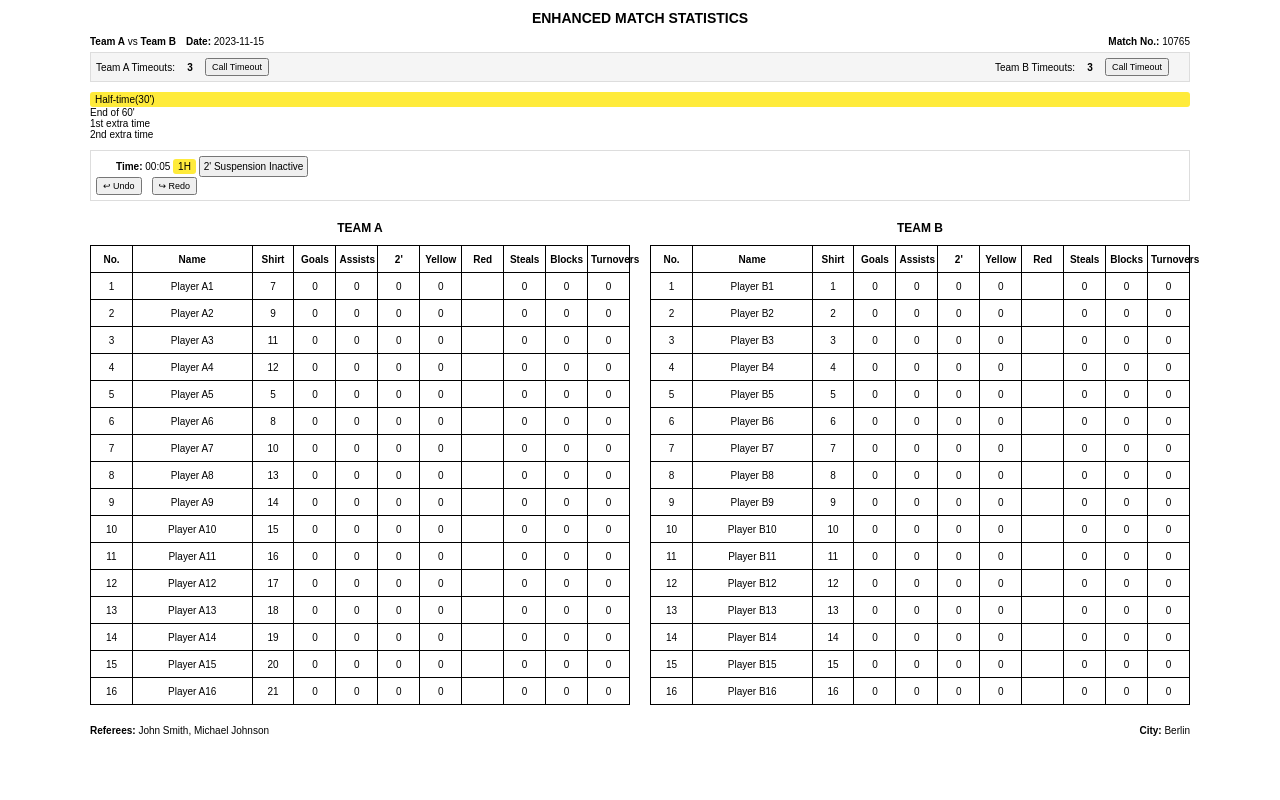
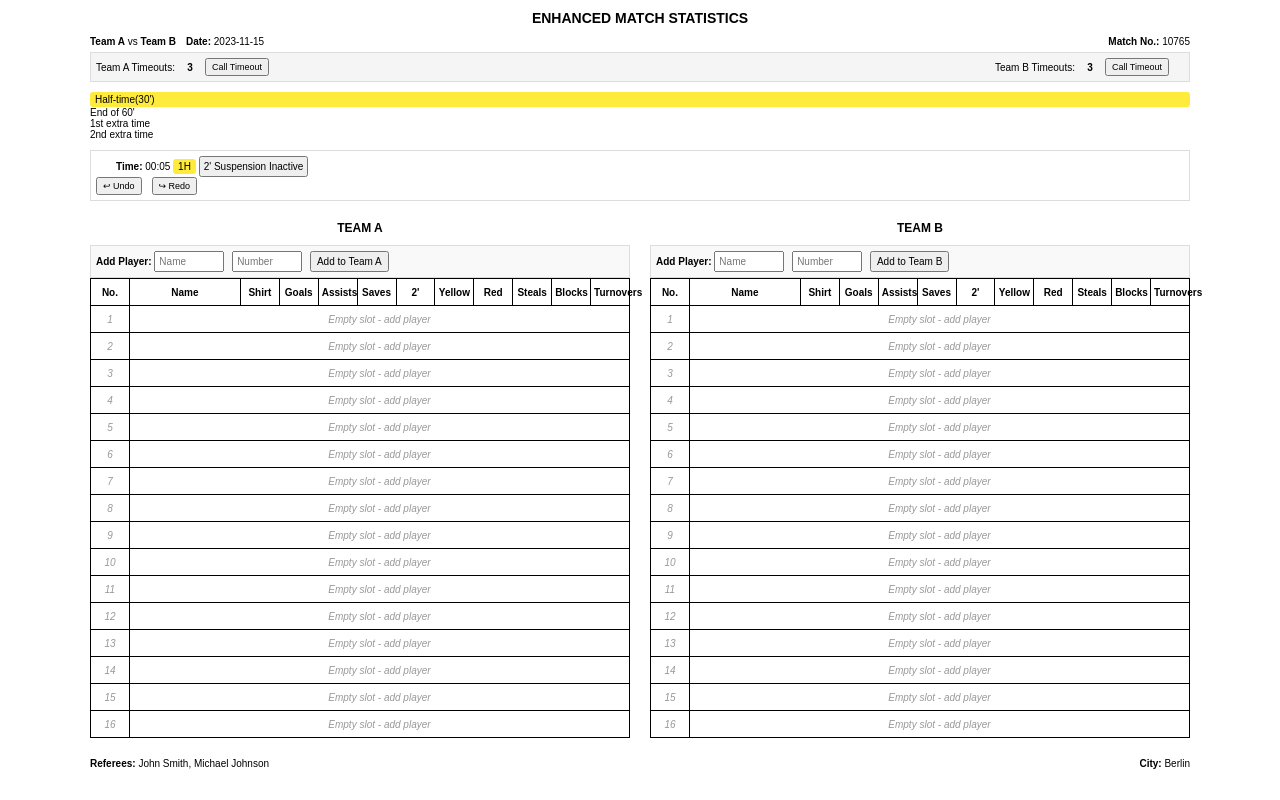
Before and after one commit to denvalpact/stat4m2, a plain HTML site: page index.html in a window 1280 px wide. Drawn offline with Linux system fonts and the light colour scheme.

Commit message:
add index.html

```diff
--- a/index.html
+++ b/index.html
@@ -230,6 +230,27 @@
         .context-menu button:hover {
             background-color: #f0f0f0;
         }
+
+        .add-player-form {
+            margin-top: 10px;
+            padding: 5px;
+            border: 1px solid #ddd;
+            background-color: #f9f9f9;
+        }
+
+        .add-player-form input {
+            margin-right: 5px;
+            width: 60px;
+        }
+
+        .add-player-form button {
+            padding: 3px 5px;
+        }
+
+        .empty-player {
+            color: #999;
+            font-style: italic;
+        }
     </style>
 </head>
 <body>
@@ -286,6 +307,15 @@
             <!-- Team A Column (Left) -->
             <div class="team-column team-a-column">
                 <div class="team-title">TEAM A</div>
+
+                <!-- Add Player Form for Team A -->
+                <div class="add-player-form">
+                    <strong>Add Player:</strong>
+                    <input type="text" id="player-name-a" placeholder="Name">
+                    <input type="number" id="player-number-a" placeholder="Number" min="1" max="99">
+                    <button id="add-player-a">Add to Team A</button>
+                </div>
+
                 <table class="stat-table" id="stats-table-a">
                     <thead>
                         <tr>
@@ -294,6 +324,7 @@
                             <th class="small-col">Shirt</th>
                             <th class="small-col">Goals</th>
                             <th class="small-col">Assists</th>
+                            <th class="small-col">Saves</th>
                             <th class="small-col">2'</th>
                             <th class="small-col">Yellow</th>
                             <th class="small-col">Red</th>
@@ -311,6 +342,15 @@
             <!-- Team B Column (Right) -->
             <div class="team-column team-b-column">
                 <div class="team-title">TEAM B</div>
+
+                <!-- Add Player Form for Team B -->
+                <div class="add-player-form">
+                    <strong>Add Player:</strong>
+                    <input type="text" id="player-name-b" placeholder="Name">
+                    <input type="number" id="player-number-b" placeholder="Number" min="1" max="99">
+                    <button id="add-player-b">Add to Team B</button>
+                </div>
+
                 <table class="stat-table" id="stats-table-b">
                     <thead>
                         <tr>
@@ -319,6 +359,7 @@
                             <th class="small-col">Shirt</th>
                             <th class="small-col">Goals</th>
                             <th class="small-col">Assists</th>
+                            <th class="small-col">Saves</th>
                             <th class="small-col">2'</th>
                             <th class="small-col">Yellow</th>
                             <th class="small-col">Red</th>
@@ -354,44 +395,38 @@
 
     <script>
         document.addEventListener('DOMContentLoaded', function() {
-            // Sample player data (would be provided before match)
+            // Initialize empty player data
             const players = {
-                A: [
-                    { id: 1, name: "Player A1", number: 7, goals: 0, assists: 0, twoMinutes: 0, yellowCards: 0, redCard: false, steals: 0, blocks: 0, turnovers: 0 },
-                    { id: 2, name: "Player A2", number: 9, goals: 0, assists: 0, twoMinutes: 0, yellowCards: 0, redCard: false, steals: 0, blocks: 0, turnovers: 0 },
-                    { id: 3, name: "Player A3", number: 11, goals: 0, assists: 0, twoMinutes: 0, yellowCards: 0, redCard: false, steals: 0, blocks: 0, turnovers: 0 },
-                    { id: 4, name: "Player A4", number: 12, goals: 0, assists: 0, twoMinutes: 0, yellowCards: 0, redCard: false, steals: 0, blocks: 0, turnovers: 0 },
-                    { id: 5, name: "Player A5", number: 5, goals: 0, assists: 0, twoMinutes: 0, yellowCards: 0, redCard: false, steals: 0, blocks: 0, turnovers: 0 },
-                    { id: 6, name: "Player A6", number: 8, goals: 0, assists: 0, twoMinutes: 0, yellowCards: 0, redCard: false, steals: 0, blocks: 0, turnovers: 0 },
-                    { id: 7, name: "Player A7", number: 10, goals: 0, assists: 0, twoMinutes: 0, yellowCards: 0, redCard: false, steals: 0, blocks: 0, turnovers: 0 },
-                    { id: 8, name: "Player A8", number: 13, goals: 0, assists: 0, twoMinutes: 0, yellowCards: 0, redCard: false, steals: 0, blocks: 0, turnovers: 0 },
-                    { id: 9, name: "Player A9", number: 14, goals: 0, assists: 0, twoMinutes: 0, yellowCards: 0, redCard: false, steals: 0, blocks: 0, turnovers: 0 },
-                    { id: 10, name: "Player A10", number: 15, goals: 0, assists: 0, twoMinutes: 0, yellowCards: 0, redCard: false, steals: 0, blocks: 0, turnovers: 0 },
-                    { id: 11, name: "Player A11", number: 16, goals: 0, assists: 0, twoMinutes: 0, yellowCards: 0, redCard: false, steals: 0, blocks: 0, turnovers: 0 },
-                    { id: 12, name: "Player A12", number: 17, goals: 0, assists: 0, twoMinutes: 0, yellowCards: 0, redCard: false, steals: 0, blocks: 0, turnovers: 0 },
-                    { id: 13, name: "Player A13", number: 18, goals: 0, assists: 0, twoMinutes: 0, yellowCards: 0, redCard: false, steals: 0, blocks: 0, turnovers: 0 },
-                    { id: 14, name: "Player A14", number: 19, goals: 0, assists: 0, twoMinutes: 0, yellowCards: 0, redCard: false, steals: 0, blocks: 0, turnovers: 0 },
-                    { id: 15, name: "Player A15", number: 20, goals: 0, assists: 0, twoMinutes: 0, yellowCards: 0, redCard: false, steals: 0, blocks: 0, turnovers: 0 },
-                    { id: 16, name: "Player A16", number: 21, goals: 0, assists: 0, twoMinutes: 0, yellowCards: 0, redCard: false, steals: 0, blocks: 0, turnovers: 0 }
-                ],
-                B: [
-                    { id: 1, name: "Player B1", number: 1, goals: 0, assists: 0, twoMinutes: 0, yellowCards: 0, redCard: false, steals: 0, blocks: 0, turnovers: 0 },
-                    { id: 2, name: "Player B2", number: 2, goals: 0, assists: 0, twoMinutes: 0, yellowCards: 0, redCard: false, steals: 0, blocks: 0, turnovers: 0 },
-                    { id: 3, name: "Player B3", number: 3, goals: 0, assists: 0, twoMinutes: 0, yellowCards: 0, redCard: false, steals: 0, blocks: 0, turnovers: 0 },
-                    { id: 4, name: "Player B4", number: 4, goals: 0, assists: 0, twoMinutes: 0, yellowCards: 0, redCard: false, steals: 0, blocks: 0, turnovers: 0 },
-                    { id: 5, name: "Player B5", number: 5, goals: 0, assists: 0, twoMinutes: 0, yellowCards: 0, redCard: false, steals: 0, blocks: 0, turnovers: 0 },
-                    { id: 6, name: "Player B6", number: 6, goals: 0, assists: 0, twoMinutes: 0, yellowCards: 0, redCard: false, steals: 0, blocks: 0, turnovers: 0 },
-                    { id: 7, name: "Player B7", number: 7, goals: 0, assists: 0, twoMinutes: 0, yellowCards: 0, redCard: false, steals: 0, blocks: 0, turnovers: 0 },
-                    { id: 8, name: "Player B8", number: 8, goals: 0, assists: 0, twoMinutes: 0, yellowCards: 0, redCard: false, steals: 0, blocks: 0, turnovers: 0 },
-                    { id: 9, name: "Player B9", number: 9, goals: 0, assists: 0, twoMinutes: 0, yellowCards: 0, redCard: false, steals: 0, blocks: 0, turnovers: 0 },
-                    { id: 10, name: "Player B10", number: 10, goals: 0, assists: 0, twoMinutes: 0, yellowCards: 0, redCard: false, steals: 0, blocks: 0, turnovers: 0 },
-                    { id: 11, name: "Player B11", number: 11, goals: 0, assists: 0, twoMinutes: 0, yellowCards: 0, redCard: false, steals: 0, blocks: 0, turnovers: 0 },
-                    { id: 12, name: "Player B12", number: 12, goals: 0, assists: 0, twoMinutes: 0, yellowCards: 0, redCard: false, steals: 0, blocks: 0, turnovers: 0 },
-                    { id: 13, name: "Player B13", number: 13, goals: 0, assists: 0, twoMinutes: 0, yellowCards: 0, redCard: false, steals: 0, blocks: 0, turnovers: 0 },
-                    { id: 14, name: "Player B14", number: 14, goals: 0, assists: 0, twoMinutes: 0, yellowCards: 0, redCard: false, steals: 0, blocks: 0, turnovers: 0 },
-                    { id: 15, name: "Player B15", number: 15, goals: 0, assists: 0, twoMinutes: 0, yellowCards: 0, redCard: false, steals: 0, blocks: 0, turnovers: 0 },
-                    { id: 16, name: "Player B16", number: 16, goals: 0, assists: 0, twoMinutes: 0, yellowCards: 0, redCard: false, steals: 0, blocks: 0, turnovers: 0 }
-                ]
+                A: Array(16).fill().map((_, index) => ({
+                    id: index + 1,
+                    name: "",
+                    number: "",
+                    goals: 0,
+                    assists: 0,
+                    saves: 0,
+                    twoMinutes: 0,
+                    yellowCards: 0,
+                    redCard: false,
+                    steals: 0,
+                    blocks: 0,
+                    turnovers: 0,
+                    isEmpty: true
+                })),
+                B: Array(16).fill().map((_, index) => ({
+                    id: index + 1,
+                    name: "",
+                    number: "",
+                    goals: 0,
+                    assists: 0,
+                    saves: 0,
+                    twoMinutes: 0,
+                    yellowCards: 0,
+                    redCard: false,
+                    steals: 0,
+                    blocks: 0,
+                    turnovers: 0,
+                    isEmpty: true
+                }))
             };
 
             // Game state
@@ -420,7 +455,7 @@
                 currentStat: null
             };
 
-            // Initialize tables with player data
+            // Initialize tables with empty player data
             function initializeTables() {
                 renderTeamTable('A');
                 renderTeamTable('B');
@@ -437,12 +472,21 @@
                     if (player.redCard) {
                         tr.classList.add('red-card');
                     }
+
+                    if (player.isEmpty) {
+                        tr.classList.add('empty-player');
+                        tr.innerHTML = `
+                            <td>${index + 1}</td>
+                            <td colspan="11">Empty slot - add player</td>
+                        `;
+                    } else {
                         tr.innerHTML = `
                             <td>${index + 1}</td>
                             <td>${player.name}</td>
                             <td>${player.number}</td>
                             <td class="stat-cell" data-stat="goals" data-player-id="${player.id}" data-team="${team}">${player.goals}</td>
                             <td class="stat-cell" data-stat="assists" data-player-id="${player.id}" data-team="${team}">${player.assists}</td>
+                            <td class="stat-cell" data-stat="saves" data-player-id="${player.id}" data-team="${team}">${player.saves}</td>
                             <td class="stat-cell" data-stat="twoMinutes" data-player-id="${player.id}" data-team="${team}">${player.twoMinutes}</td>
                             <td class="stat-cell" data-stat="yellowCards" data-player-id="${player.id}" data-team="${team}" ${player.yellowCards > 0 ? 'class="yellow-card"' : ''}>${player.yellowCards}</td>
                             <td class="stat-cell" data-stat="redCard" data-player-id="${player.id}" data-team="${team}">${player.redCard ? 'X' : ''}</td>
@@ -450,8 +494,44 @@
                             <td class="stat-cell" data-stat="blocks" data-player-id="${player.id}" data-team="${team}">${player.blocks}</td>
                             <td class="stat-cell" data-stat="turnovers" data-player-id="${player.id}" data-team="${team}">${player.turnovers}</td>
                         `;
+                    }
                     tbody.appendChild(tr);
                 });
+            }
+
+            // Add a player to a team
+            function addPlayer(team) {
+                const nameInput = document.getElementById(`player-name-${team.toLowerCase()}`);
+                const numberInput = document.getElementById(`player-number-${team.toLowerCase()}`);
+
+                const name = nameInput.value.trim();
+                const number = numberInput.value.trim();
+
+                if (!name || !number) {
+                    alert('Please enter both name and number for the player');
+                    return;
+                }
+
+                // Find first empty slot
+                const emptySlot = players[team].find(player => player.isEmpty);
+
+                if (!emptySlot) {
+                    alert('No empty slots available. Maximum 16 players per team.');
+                    return;
+                }
+
+                // Update player data
+                emptySlot.name = name;
+                emptySlot.number = number;
+                emptySlot.isEmpty = false;
+
+                // Clear inputs
+                nameInput.value = '';
+                numberInput.value = '';
+
+                // Re-render table
+                renderTeamTable(team);
+                setupCellClickHandlers();
             }
 
             // Setup click handlers for all stat cells
@@ -516,7 +596,7 @@
                 const stat = cell.getAttribute('data-stat');
                 const player = players[team].find(p => p.id === playerId);
 
-                if (!player || player.redCard) return; // Can't update stats for players with red cards
+                if (!player || player.redCard || player.isEmpty) return; // Can't update stats for empty slots or players with red cards
 
                 // Special handling for different stats
                 switch(stat) {
@@ -605,7 +685,7 @@
                 const player = players[contextMenu.currentPlayer.team].find(p => p.id === contextMenu.currentPlayer.id);
                 const stat = contextMenu.currentPlayer.stat;
 
-                if (player) {
+                if (player && !player.isEmpty) {
                     // Special cases
                     if (stat === 'redCard') {
                         player.redCard = false;
@@ -783,6 +863,15 @@
                 callTimeout('B');
             });
 
+            // Set up event listeners for adding players
+            document.getElementById('add-player-a').addEventListener('click', function() {
+                addPlayer('A');
+            });
+
+            document.getElementById('add-player-b').addEventListener('click', function() {
+                addPlayer('B');
+            });
+
             // Initialize the tables and timer
             initializeTables();
             startTimer();
```
Lines whose indentation alone changed are shown as unchanged.
